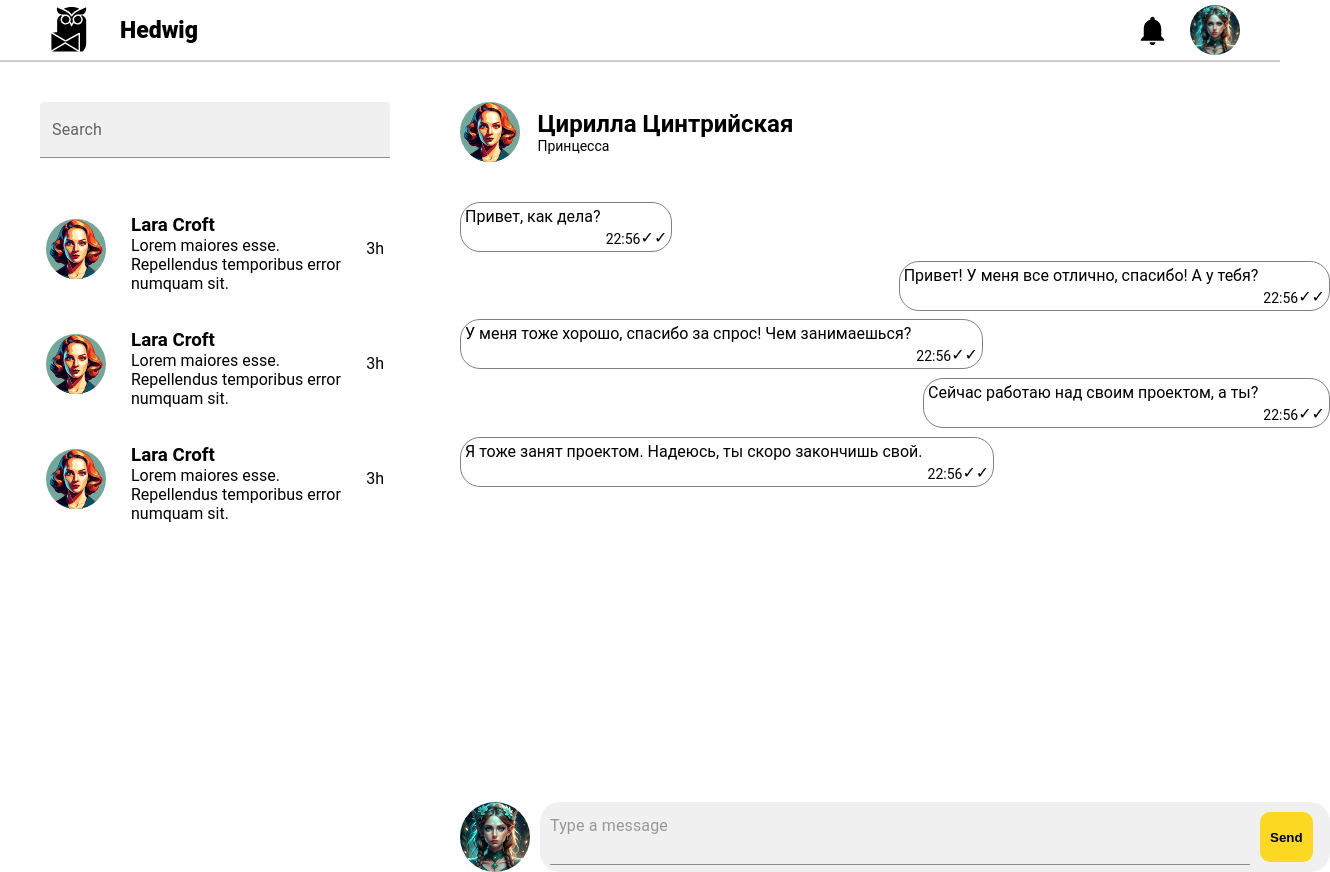
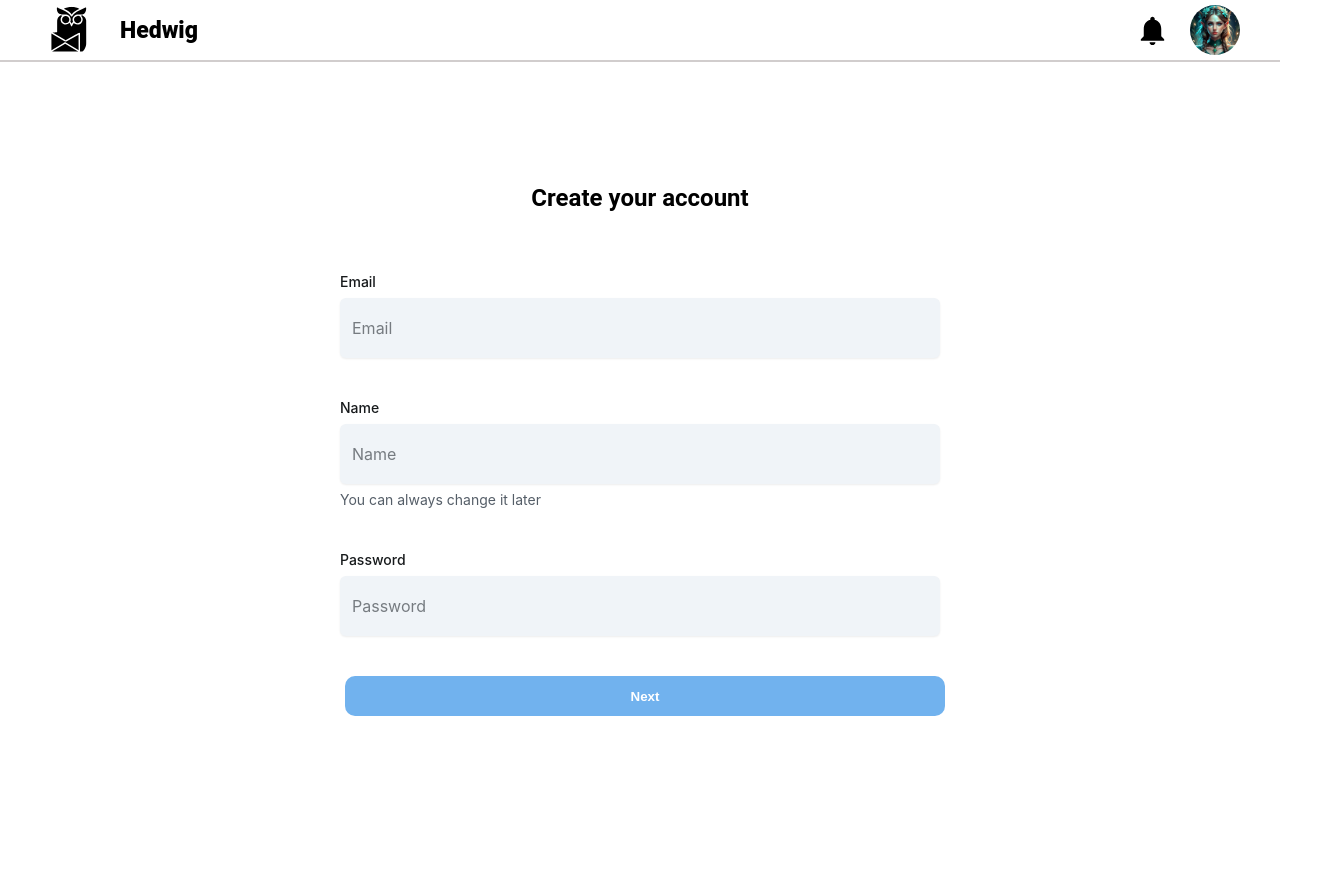
Before and after one commit to Mishe4ka14/pet-messenger, a React (Create React App) app: page / in a window 1280 px wide. Shown: the whole page, 1330 px wide, since content can reach past the window. After the commit the page ends 800 px from the top, so only its background shows below. Built offline with nearby package versions, Linux system fonts and the light colour scheme.

Commit message:
add registration page

```diff
--- a/package.json
+++ b/package.json
@@ -7,6 +7,7 @@
     "@emotion/styled": "^11.11.0",
     "@fontsource/roboto": "^5.0.8",
     "@mui/icons-material": "^5.15.10",
+    "@mui/joy": "^5.0.0-beta.29",
     "@mui/material": "^5.15.10",
     "@mui/styled-engine-sc": "^6.0.0-alpha.16",
     "@reduxjs/toolkit": "^2.2.1",
--- a/src/index.tsx
+++ b/src/index.tsx
@@ -7,6 +7,7 @@ import './index.css';
 import reportWebVitals from './reportWebVitals';
 import HomePage from './pages/home-page/home-page';
 import store from './lib/store';
+import RegistrationPage from './pages/registration-page/registration-page';
 
 const root = ReactDOM.createRoot(
   document.getElementById('root') as HTMLElement,
@@ -14,7 +15,8 @@ const root = ReactDOM.createRoot(
 root.render(
   <React.StrictMode>
     <Provider store={store}>
-      <HomePage/>
+      {/* <HomePage/> */}
+      <RegistrationPage/>
     </Provider>
   </React.StrictMode>,
 );
--- /dev/null
+++ b/src/pages/registration-page/registration-page.module.scss
@@ -0,0 +1,28 @@
+.page {
+  display: flex;
+  flex-direction: column;
+  justify-content: center;
+  align-items: center;
+  gap: 40px;
+  margin-top: 8%;
+}
+
+.input {
+  border-radius: 15px;
+}
+
+.button {
+  background-color: rgb(113, 178, 238);
+  color: white;
+  font-weight: bold;
+  border: none;
+  border-radius: 10px;
+  padding: 5px 10px;
+  cursor: pointer;
+  width: 600px;
+  height: 40px;
+  margin-left: 10px;
+  &:hover {
+    background-color: rgb(29, 120, 240);
+  }
+}
--- /dev/null
+++ b/src/pages/registration-page/registration-page.tsx
@@ -0,0 +1,68 @@
+/* eslint-disable no-undef */
+/* eslint-disable no-unused-vars */
+import { useNavigate } from 'react-router-dom';
+import Input from '@mui/joy/Input';
+import FormControl from '@mui/joy/FormControl';
+import { useState } from 'react';
+import { FormLabel } from '@mui/joy';
+import FormHelperText from '@mui/joy/FormHelperText';
+import AppHeader from '../../components/app-header/app-header';
+import styles from './registration-page.module.scss';
+import useInputHandlers from '../../hooks/use-input';
+
+const RegistrationPage = (): JSX.Element => {
+  const { values, handleInputChange } = useInputHandlers({
+    email: '', password: '', name: '',
+  });
+
+  return (
+    <>
+      <AppHeader/>
+      <div className={styles.page}>
+        <h2>Create your account</h2>
+        <FormControl>
+          <FormLabel>Email</FormLabel>
+          <Input
+            placeholder="Email"
+            type='email'
+            variant="soft"
+            value={values.email}
+            sx={{ width: 600, height: 60 }}
+            className={styles.input}
+            onChange={handleInputChange}
+            name='email'
+            />
+        </FormControl>
+        <FormControl>
+          <FormLabel>Name</FormLabel>
+          <Input
+            placeholder="Name"
+            variant="soft"
+            value={values.name}
+            sx={{ width: 600, height: 60 }}
+            className={styles.input}
+            onChange={handleInputChange}
+            name='name'
+            />
+          <FormHelperText>You can always change it later</FormHelperText>
+        </FormControl>
+        <FormControl>
+          <FormLabel>Password</FormLabel>
+          <Input
+            placeholder="Password"
+            type='password'
+            variant="soft"
+            value={values.password}
+            sx={{ width: 600, height: 60 }}
+            className={styles.input}
+            onChange={handleInputChange}
+            name='password'
+            />
+        </FormControl>
+        <button className={styles.button} type='submit' disabled >Next</button>
+      </div>
+    </>
+  );
+};
+
+export default RegistrationPage;
```
Also changed, not shown: 1 other file (tests, documents, lock files or other folders).
